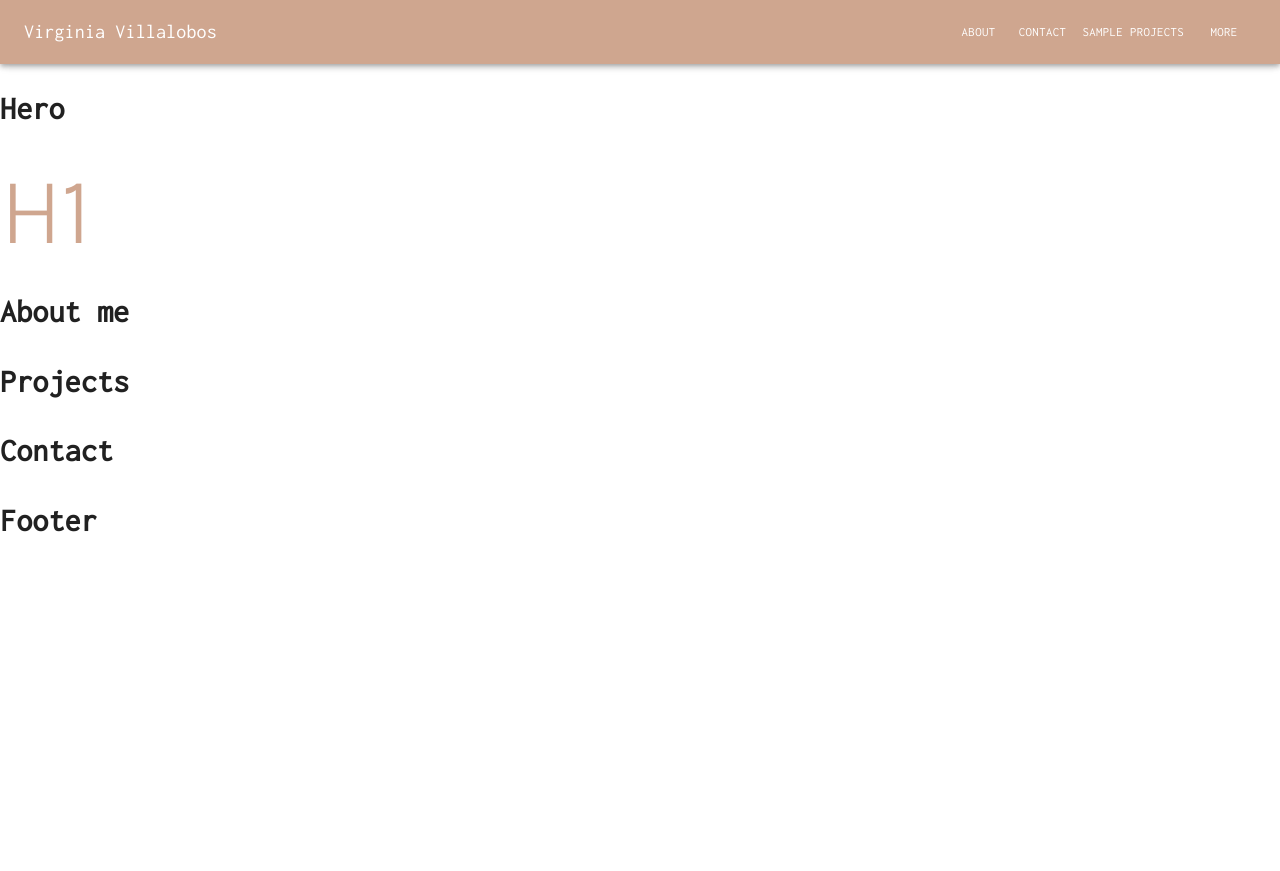
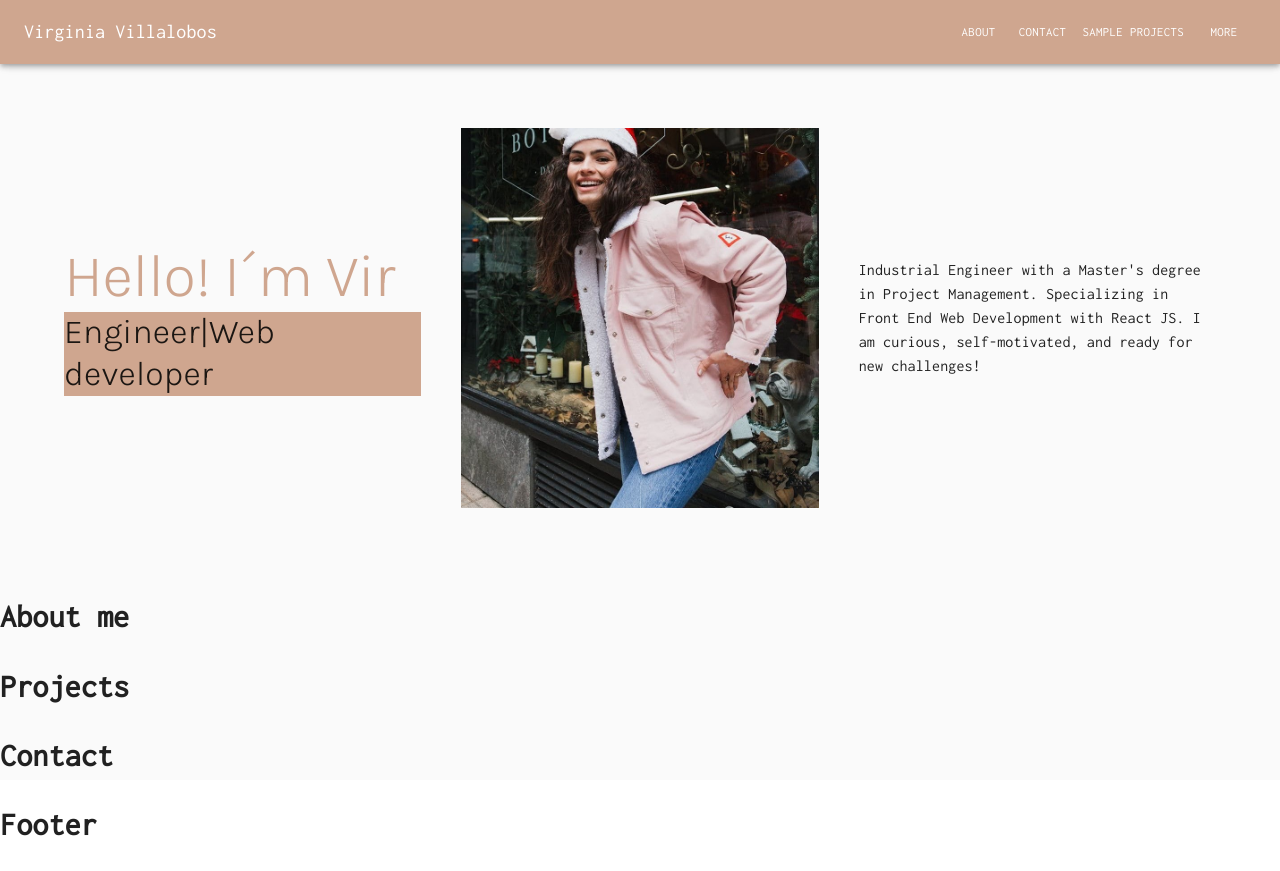
Before and after one commit to vvillb/DeveloperPortfolio, a React (Vite) app: page / in a window 1280 px wide. Before the commit the page ends 800 px from the top, so only its background shows below. Built offline with nearby package versions, Linux system fonts and the light colour scheme.

Commit message:
hero borrador

```diff
--- a/src/AppLayout/Layout.jsx
+++ b/src/AppLayout/Layout.jsx
@@ -7,7 +7,7 @@ const Layout = ({children}) => {
   return (
     <>
     <Navbar/>
-    <Box>
+    <Box sx={{backgroundColor:'background.secondary'}}>
       {children}
     </Box>
 
--- a/src/components/Hero.jsx
+++ b/src/components/Hero.jsx
@@ -1,12 +1,34 @@
-import { Typography } from '@mui/material'
+import { Card, CardMedia, Grid, Typography } from '@mui/material'
 import React from 'react'
-
+import profilePic from '../assets/photoVir.jpg'
 const Hero = () => {
   return (
-    <div>
-      <h1> Hero</h1>
-      <Typography variant='h1'>H1</Typography>
-    </div>
+    <Grid container id='hero' alignItems='center' spacing={5} padding='5%'>
+      <Grid item xs={12} sm={4}>
+        <Typography variant='h2'>
+          Hello! I´m Vir
+        </Typography>
+        <Typography variant='h4'>
+          Engineer|Web developer
+        </Typography>
+      </Grid>
+      <Grid item xs={12} sm={4}>
+      <Card sx={{  backgroundColor:'transparent',display:'contents',alignItems:'center', maxHeight:'100%',margin: 'auto',minHeight:'100%',padding:'2%'}}>
+          <CardMedia
+            component="img"
+            loading="lazy"
+            image={profilePic}
+            alt="virginia"
+            sx={{  }}
+          />
+        </Card>
+      </Grid>
+      <Grid item xs={12} sm={4}>
+        <Typography variant='body1'>
+        Industrial Engineer with a Master&apos;s degree in Project Management. Specializing in Front End Web Development with React JS. I am curious, self-motivated, and ready for new challenges!
+        </Typography>
+      </Grid>
+    </Grid>
   )
 }
 
--- a/src/components/Navbar.jsx
+++ b/src/components/Navbar.jsx
@@ -62,7 +62,7 @@ const drawer = (
           </Typography>
           <Box sx={{ display: { xs: 'none', sm: 'block',backgroundColor:'highlights.main' } }}>
             {navItems.map((item) => (
-              <Button key={item.id} sx={{ color: '#fff' }}>
+              <Button component="a" href={item.path}  key={item.id} sx={{ color: '#fff' }}>
                 {item.title}
               </Button>
             ))}
```
Also changed, not shown: src/assets/photoVir.jpg (added).
